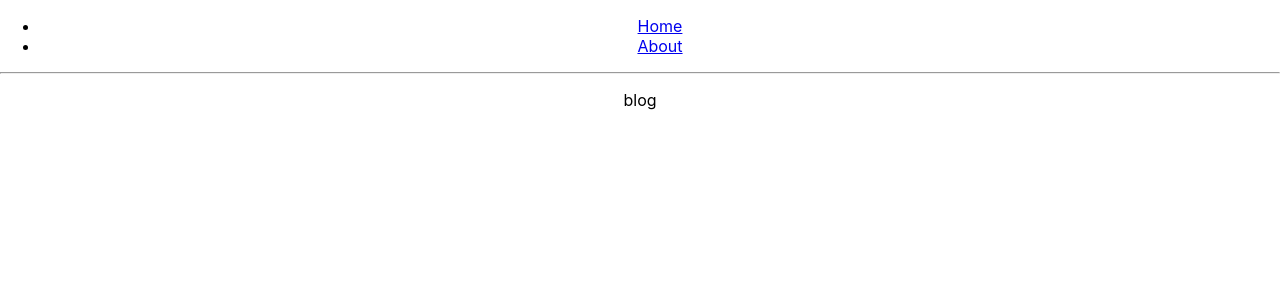
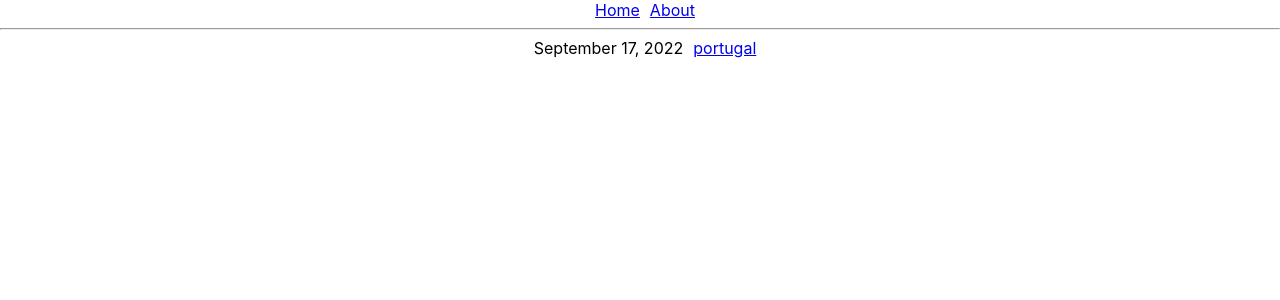
Before and after one commit to georgew5656/georgew5656.github.io, a React (Create React App) app: page / in a window 1280 px wide. Shown: the top 300 px of the page. Built offline with nearby package versions, Linux system fonts and the light colour scheme.

Commit message:
saving work

```diff
--- a/src/App.tsx
+++ b/src/App.tsx
@@ -10,29 +10,26 @@ import {
 import {
   About
 } from "./About"
+
+import {
+  Blog,
+  Post
+} from "./Blog"
 function App() {
   return (
     <Router>
       <div>
-        <ul>
-          <li>
-            <Link to="/">Home</Link>
-          </li>
-          <li>
-            <Link to="/about">About</Link>
-          </li>
-        </ul>
+          <span><Link to="/">Home</Link></span>
+          <span><Link to="/about">About</Link></span>
         <hr />
         <Routes>
           <Route path="/" element={Blog()} />
           <Route path="/about" element={About()} />
+          <Route path="/portugal" element={new Post({})} />
         </Routes>
       </div>
     </Router>
   );
 }
 
-function Blog() {
-  return <p>blog</p>
-}
 export default App;
--- a/src/Blog.tsx
+++ b/src/Blog.tsx
@@ -1,3 +1,4 @@
+import { Component } from "react";
 import { Link } from "react-router-dom";
 
 interface BlogRowProps {
@@ -15,3 +16,13 @@ export function Blog() {
         {BlogRow({date: "September 17, 2022", path: "portugal"})}
     </div>
 }
+
+export class Post extends Component {
+    constructor(props: any) {
+        super(props);
+      }
+
+    render() {
+        return <div>portugal</div>
+    }
+}
--- /dev/null
+++ b/src/globals.d.ts
@@ -0,0 +1 @@
+declare module '*.md';
```
